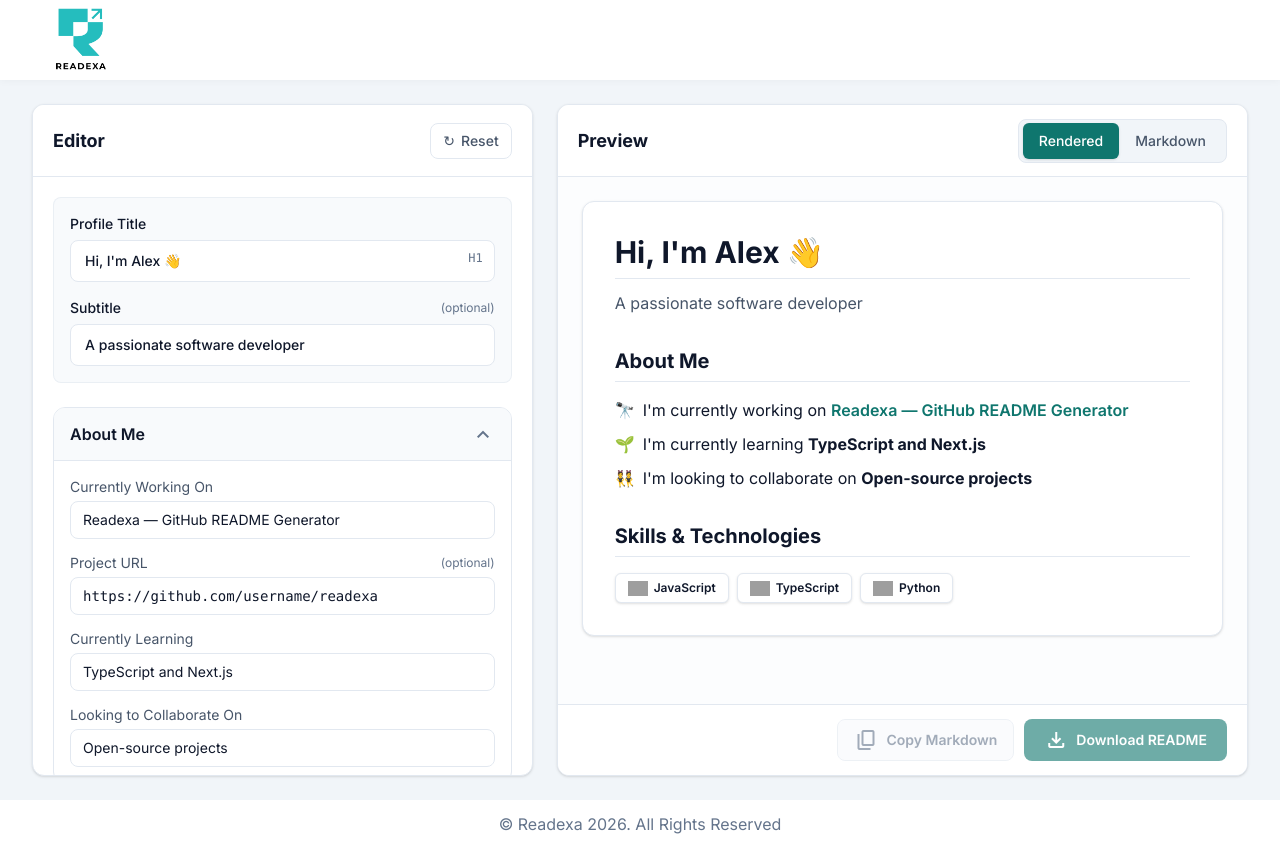
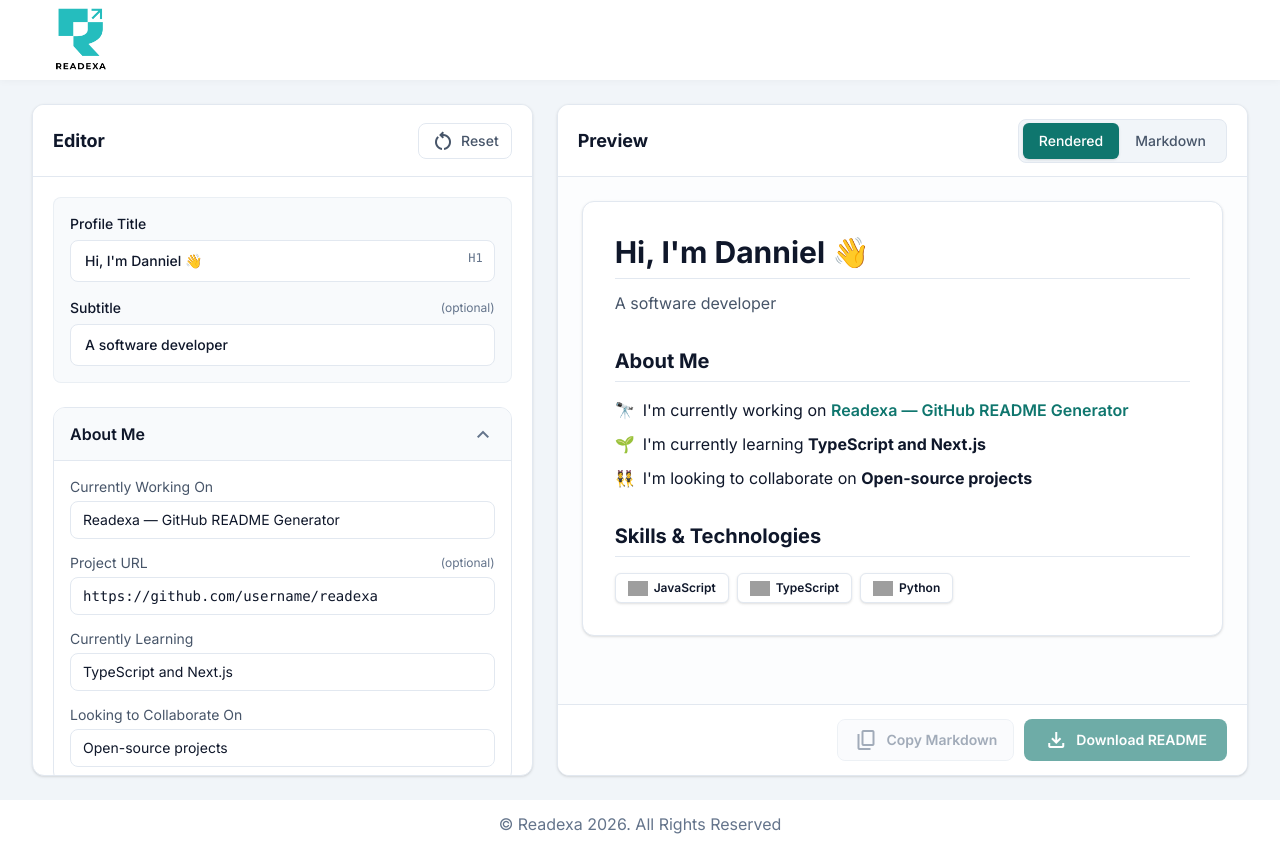
Before and after one commit to DannielVo/Readexa, a React (Vite) app: page / in a window 1280 px wide. Built offline with nearby package versions, Linux system fonts and the light colour scheme; grey boxes are pictures that could not be loaded.

Commit message:
Fix: Update dummy profile and icon reset

```diff
--- a/src/assets/dummyDB.ts
+++ b/src/assets/dummyDB.ts
@@ -9,8 +9,8 @@ export interface ReadmeProfile {
 }
 
 export const defaultReadme: ReadmeProfile = {
-  title: "Hi, I'm Alex 👋",
-  subtitle: "A passionate software developer",
+  title: "Hi, I'm Danniel 👋",
+  subtitle: "A software developer",
   work: "Readexa — GitHub README Generator",
   url: "https://github.com/username/readexa",
   learn: "TypeScript and Next.js",
--- a/src/components/editor/EditorPanel.tsx
+++ b/src/components/editor/EditorPanel.tsx
@@ -28,7 +28,9 @@ const EditorPanel = ({
           onClick={onReset}
           className="inline-flex h-9 items-center justify-center gap-1.5 rounded-lg border border-border-default bg-bg-primary px-3 text-sm font-medium text-text-secondary transition-colors hover:border-error/30 hover:bg-red-50 hover:text-error"
         >
-          <span>↻</span>
+          <span className="material-symbols-outlined text-[18px]">
+            restart_alt
+          </span>
           <span>Reset</span>
         </button>
       </header>
```
